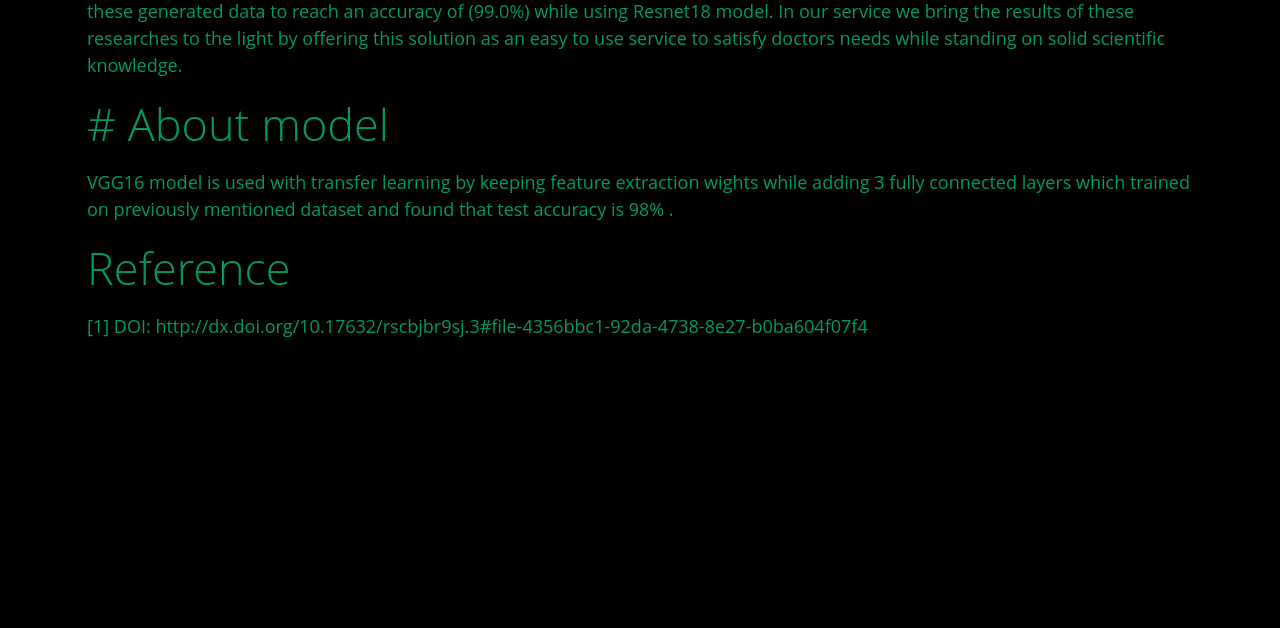
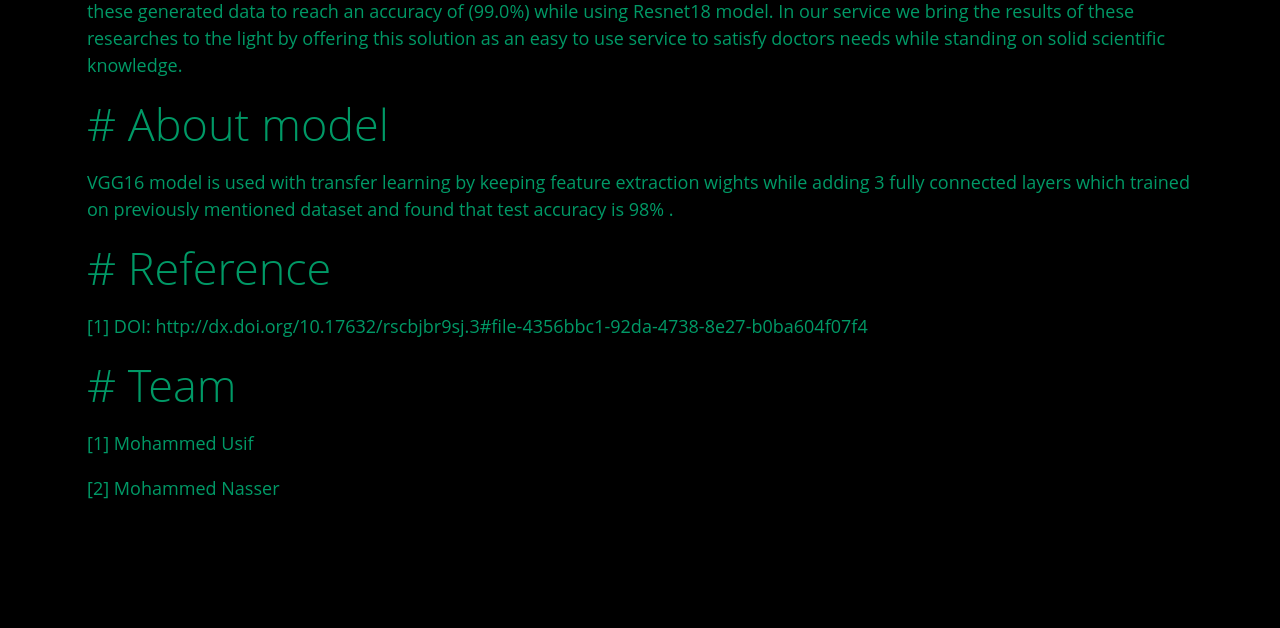
Before and after one commit to adonese/mri, a Flask app: page / in a window 1280 px wide. Shown: the part 988-1616 px from the top of the page. Before the commit the page ends 1325 px from the top, so only its background shows below. Run offline with Flask 2, Linux system fonts and the light colour scheme; some libraries are stand-ins or nearby versions.

Commit message:
AI Front End

```diff
--- a/templates/index.html
+++ b/templates/index.html
@@ -178,10 +178,18 @@ However pneumonia is a good indicator in the identification of novel coronavirus
 
 
       </p>
-      <h1>Reference </h1>
+      <h1># Reference </h1>
       <p>
         [1] DOI: http://dx.doi.org/10.17632/rscbjbr9sj.3#file-4356bbc1-92da-4738-8e27-b0ba604f07f4
 
+
+      </p>
+        <h1># Team </h1>
+      <p>
+        [1] Mohammed Usif
+      </p>
+      <p>
+        [2] Mohammed Nasser
 
       </p>
 
```
